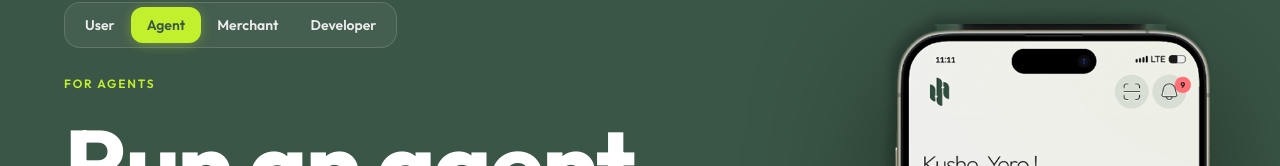
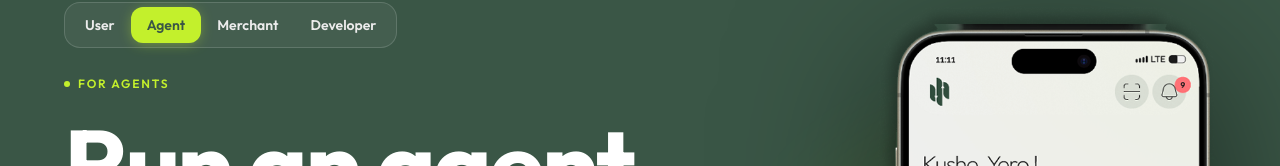
Before and after one commit to TECH-N-GOODWILL-LIMITED/SafulPay-Website-v2, a Next.js app: page /platform in a window 1280 px wide. Shown: the part 158-324 px from the top of the page. Built offline with nearby package versions, Linux system fonts and the light colour scheme.

Commit message:
feat(platform): PlatformHero — add pulsing eyebrow dot, stats dividers, stronger mockup glow, bottom section fade

```diff
--- a/src/app/(app)/platform/_components/PlatformHero.tsx
+++ b/src/app/(app)/platform/_components/PlatformHero.tsx
@@ -109,9 +109,14 @@ function PlatformHero() {
       id="platform-hero"
       role="region"
       aria-labelledby="platform-heading"
-      className="section pb-16 pt-40 text-left px-6 m:px-10 flex-center min-h-screen"
+      className="relative section pb-16 pt-40 text-left px-6 m:px-10 flex-center min-h-screen"
       data-section
     >
+      {/* Bottom fade into next section */}
+      <div
+        aria-hidden="true"
+        className="absolute bottom-0 inset-x-0 h-32 bg-linear-to-t from-primary-color/60 to-transparent pointer-events-none"
+      />
       <div className="max-w-6xl w-full grid grid-cols-1 lg:grid-cols-[1fr_380px] xl:grid-cols-[1fr_440px] gap-12 lg:gap-15 items-center">
         {/* Left: content */}
         <div ref={heroLeftRef} className="flex flex-col gap-7">
@@ -173,7 +178,14 @@ function PlatformHero() {
 
           {/* Animated content */}
           <div ref={contentInnerRef} className="flex flex-col gap-5">
-            <p className="text-xs font-semibold tracking-[0.15em] uppercase text-secondary-color">
+            <p className="flex items-center gap-2 text-xs font-semibold tracking-[0.15em] uppercase text-secondary-color">
+              <span
+                className="relative flex h-1.5 w-1.5 shrink-0"
+                aria-hidden="true"
+              >
+                <span className="animate-ping absolute inline-flex h-full w-full rounded-full bg-secondary-color opacity-60" />
+                <span className="relative inline-flex rounded-full h-1.5 w-1.5 bg-secondary-color" />
+              </span>
               {persona.eyebrow}
             </p>
 
@@ -245,12 +257,12 @@ function PlatformHero() {
           aria-hidden="true"
         >
           <div className="absolute inset-0 flex items-center justify-center pointer-events-none">
-            <div className="w-72 h-72 rounded-full bg-secondary-color/10 blur-3xl" />
+            <div className="w-96 h-96 rounded-full bg-secondary-color/15 blur-3xl" />
           </div>
           <Image
             src={mockupImage}
             alt="SafulPay app preview"
-            className="relative max-w-[340px] h-auto drop-shadow-[0_40px_70px_rgba(0,0,0,0.45)]"
+            className="relative max-w-[340px] h-auto drop-shadow-[0_40px_80px_rgba(0,0,0,0.55)]"
             priority
           />
         </div>
```
